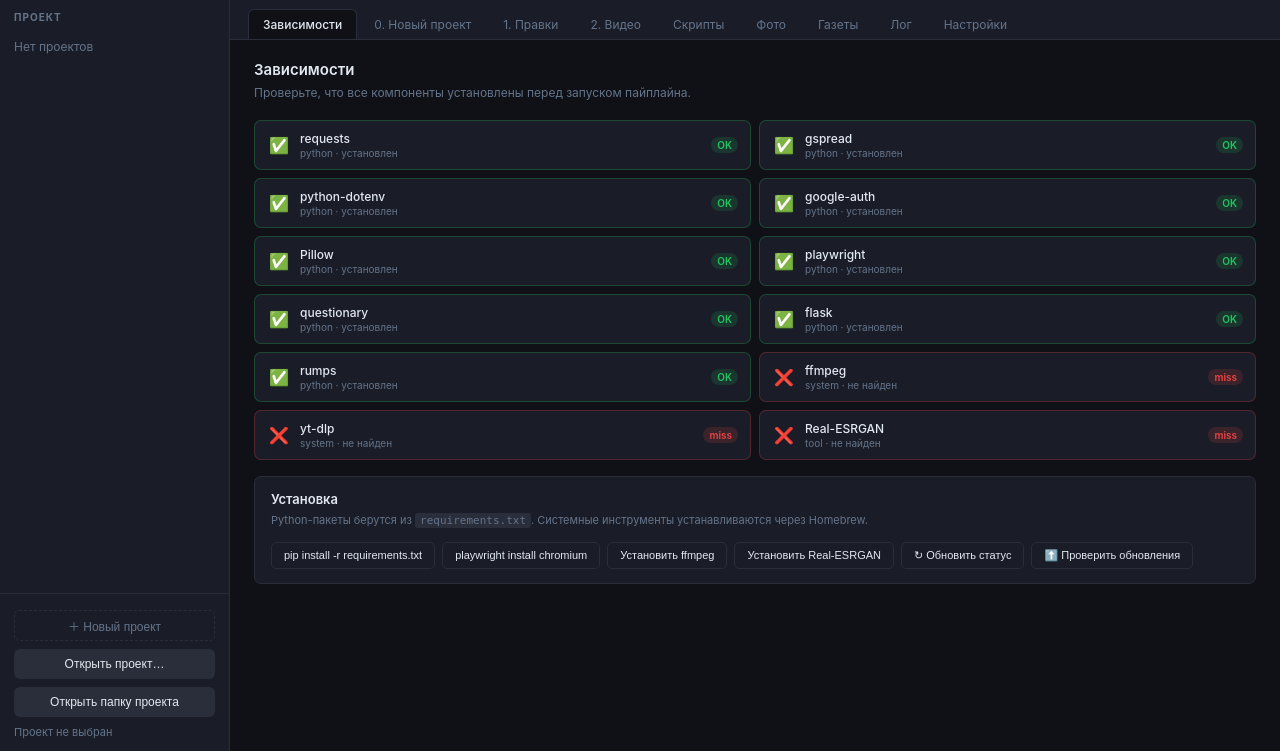
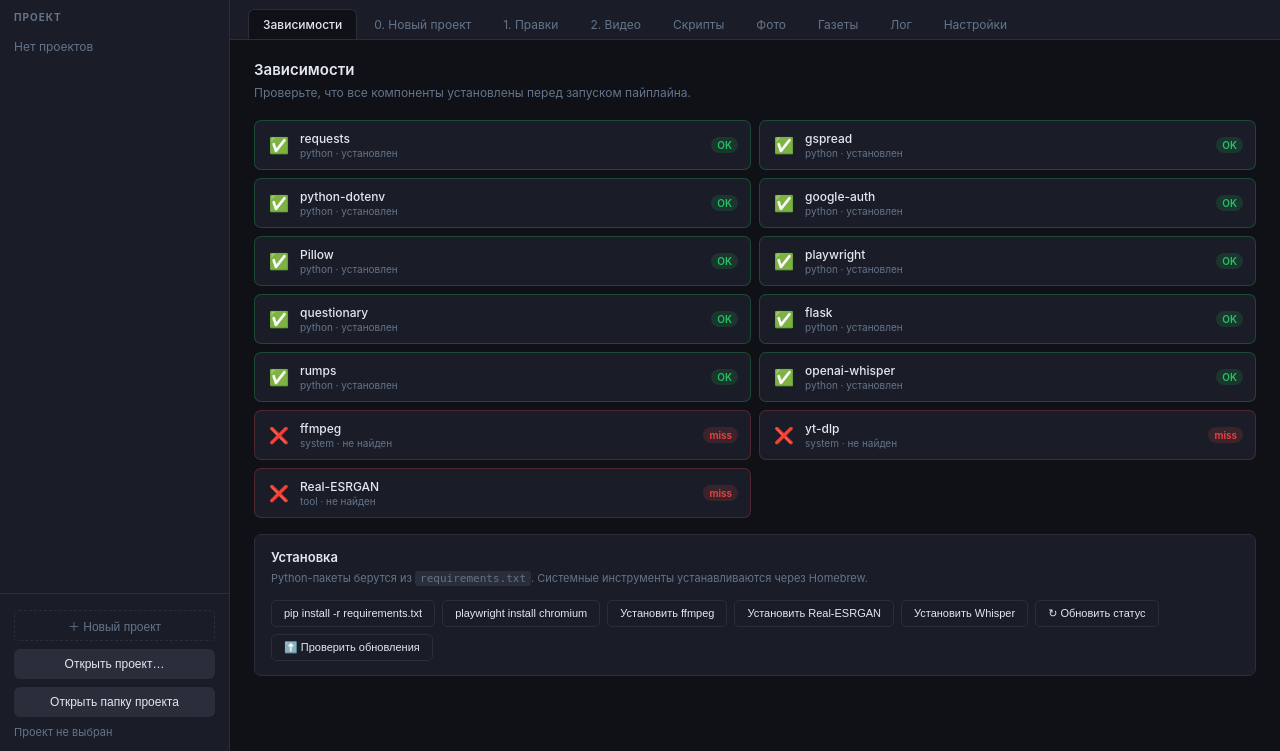
Before and after one commit to cutcodeenv-tech/Project-Downloader, a Flask app: page / in a window 1280 px wide. Shown: the part 49-800 px from the top of the page. Run offline with Flask 3, Linux system fonts and the light colour scheme; data that the repository does not hold is empty.

Commit message:
feat(deps): отдельная кнопка установки и проверка Whisper на странице зависимостей
- install_whisper_dependency() в core/main.py (pip install openai-whisper)
- проверка openai-whisper в списке зависимостей веб-интерфейса
- кнопка «Установить Whisper» на вкладке «Зависимости»

Co-Authored-By: Claude Sonnet 5 <noreply@anthropic.com>

```diff
--- a/web/app.py
+++ b/web/app.py
@@ -468,6 +468,7 @@ _PYTHON_DEPS = {
     "questionary": "questionary",
     "flask": "flask",
     "rumps": "rumps",
+    "openai-whisper": "whisper",
 }
 
 
@@ -871,6 +872,13 @@ def api_install_ffmpeg():
 def api_install_realesrgan():
     ok, msg = _start_job([sys.executable, str(_main_py()), "--run", "install_realesrgan"],
                          job_title="Установка Real-ESRGAN", steps=["Проверка и установка Real-ESRGAN"])
+    return (jsonify({"status": "started"}) if ok else jsonify({"error": msg})), (200 if ok else 409)
+
+
+@app.route("/api/run/install_whisper", methods=["POST"])
+def api_install_whisper():
+    ok, msg = _start_job([sys.executable, str(_main_py()), "--run", "install_whisper"],
+                         job_title="Установка openai-whisper", steps=["Проверка и установка openai-whisper"])
     return (jsonify({"status": "started"}) if ok else jsonify({"error": msg})), (200 if ok else 409)
 
 
--- a/web/templates/index.html
+++ b/web/templates/index.html
@@ -387,6 +387,7 @@
           <button class="ibtn" onclick="runInstall('playwright')">playwright install chromium</button>
           <button class="ibtn" onclick="runInstall('ffmpeg')">Установить ffmpeg</button>
           <button class="ibtn" onclick="runInstall('realesrgan')">Установить Real-ESRGAN</button>
+          <button class="ibtn" onclick="runInstall('whisper')">Установить Whisper</button>
           <button class="ibtn" onclick="refreshDeps()">↻ Обновить статус</button>
           <button class="ibtn" onclick="checkUpdate(true)">⬆️ Проверить обновления</button>
         </div>
@@ -1129,6 +1130,7 @@
       what==='pip' ? '/api/run/install_deps' :
       what==='playwright' ? '/api/run/install_playwright' :
       what==='realesrgan' ? '/api/run/install_realesrgan' :
+      what==='whisper' ? '/api/run/install_whisper' :
       '/api/run/install_ffmpeg';
     const r = await post(ep,{});
     if(r.error) return showToast(r.error,'error');
```
Also changed, not shown: core/main.py (+15 -0 lines).
